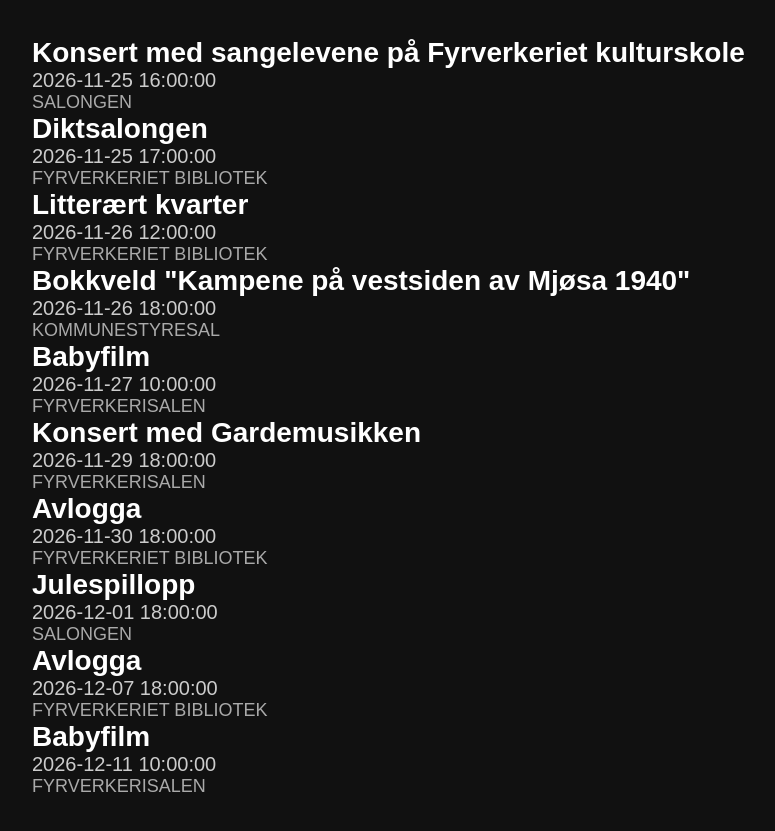
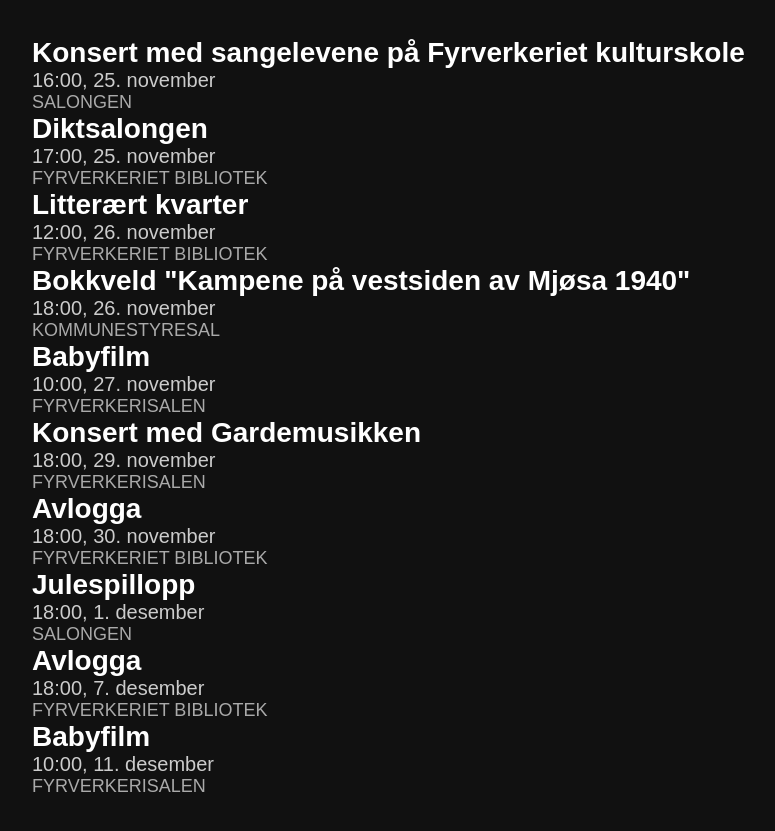
Before and after one commit to HappyWifeHappyLeif/fyrverkeriet-infoskjerm, a plain HTML site: page index.html in a window 1280 px wide. Shown: the part 101-932 px from the top of the page, without its empty margins (8-783 px from the left). Drawn offline with Linux system fonts and the light colour scheme.

Commit message:
Update index.html

```diff
--- a/index.html
+++ b/index.html
@@ -73,7 +73,16 @@ data.data
 
     div.innerHTML = `
       <div class="title">${event.title}</div>
-      <div class="date">${event.begin}</div>
+      <div class="date">
+  ${new Date(event.begin).toLocaleTimeString('nb-NO', {
+    hour: '2-digit',
+    minute: '2-digit'
+  })},
+  ${new Date(event.begin).toLocaleDateString('nb-NO', {
+    day: 'numeric',
+    month: 'long',
+  })}
+</div>
       <div class="location">${sted}</div>
     `;
 
```
